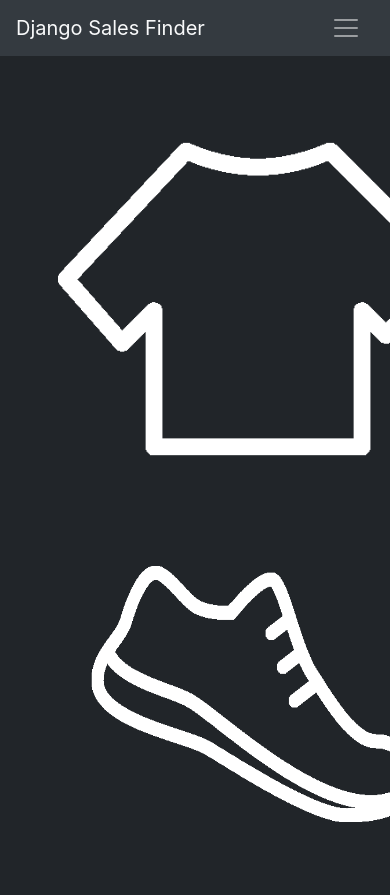
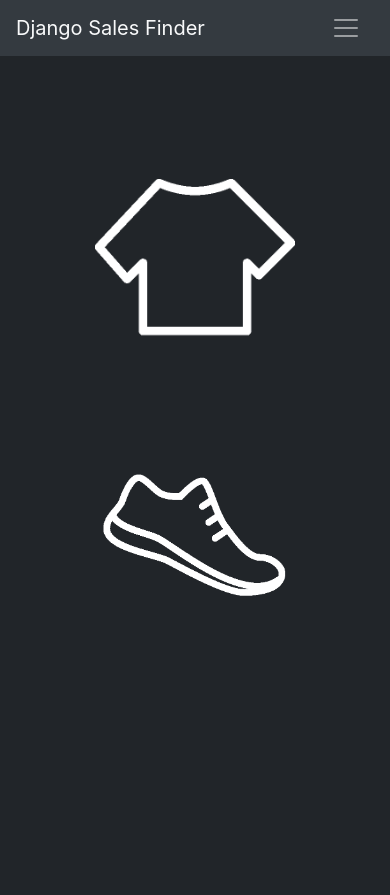
Before and after one commit to DilyanAntonov/django-sales-finder, a Django app: page / in a window 390 px wide; the page is wider, and only the part inside the window is pictured. After the commit the page ends 596 px from the top of that part, so only its background shows below. Run offline with Django 3.2, Linux system fonts and the light colour scheme; some libraries are stand-ins or nearby versions.

Commit message:
Mobile Support
Home page and search menus now are mobile friendly

```diff
--- a/main/static/fashion/main.css
+++ b/main/static/fashion/main.css
@@ -1,7 +1,21 @@
 .form-center {
-  margin-top: 10%;
-  margin-left: 40%;
-  margin-right: 40%;
+  margin-top: 20%;
+  margin-left: 30%;
+  margin-right: 30%;
+}
+
+.clothes-icon {
+  width: 400px;
+  height: auto;
+  margin-top: 30%;
+  margin-left: 10%;
+}
+
+.shoes-icon {
+  width: 400px;
+  height: auto;
+  margin-top: 30%;
+  margin-right: 20%;
 }
 
 .notfound-text {
@@ -22,3 +36,48 @@
   margin-left: -150px; /* Half of width */
   margin-top: -50px;    /* Half of height */
 }
+
+@media (max-width: 1000px) {
+  .h-md-100 { height: 50vh; }
+
+  .clothes-icon {
+    width: 300px;
+    height: auto;
+    margin-top: 90%;
+    margin-bottom: 0%;
+    margin-left: 0%;
+  }
+
+  .shoes-icon {
+    width: 320px;
+    height: auto;
+    margin-top: 90%;
+    margin-left: 0%;
+    margin-right: 0%;
+  }
+}
+
+@media (max-width: 700px) {
+  .h-md-100 { height: 50vh; }
+
+  .form-center {
+    margin-top: 50%;
+    margin-left: 10%;
+    margin-right: 10%;
+  }
+
+  .clothes-icon {
+    width: 200px;
+    height: auto;
+    margin-top: 20%;
+    margin-left: 0%;
+  }
+
+  .shoes-icon {
+    width: 220px;
+    height: auto;
+    margin-top: -10%;
+    margin-left: 0%;
+    margin-right: 0%;
+  }
+}
--- a/main/templates/main/base.html
+++ b/main/templates/main/base.html
@@ -4,7 +4,7 @@
 <head>
     <!-- Required meta tags -->
     <meta charset="utf-8">
-    <meta name="viewport" content="width=device-width, initial-scale=1, shrink-to-fit=no">
+    <meta name="viewport" content="width=device-width, initial-scale=1, user-scalable=no">
 
     <!-- Bootstrap CSS -->
     <link rel="stylesheet" href="https://stackpath.bootstrapcdn.com/bootstrap/4.3.1/css/bootstrap.min.css" integrity="sha384-ggOyR0iXCbMQv3Xipma34MD+dH/1fQ784/j6cY/iJTQUOhcWr7x9JvoRxT2MZw1T" crossorigin="anonymous">
@@ -12,7 +12,7 @@
     <title>Django Fashion</title>
 </head>
 <body style="background-color: #212529;">
-  <nav class="navbar navbar-expand-lg" style="background-color:#343a40;">
+  <nav class="navbar fixed-top navbar-expand-lg" style="background-color:#343a40;">
     <a class="navbar-brand text-light" href="/">Django Sales Finder</a>
     <button class="navbar-toggler navbar-dark" type="button" data-toggle="collapse" data-target="#collapsibleNavbar">
       <span class="navbar-toggler-icon"></span>
--- a/main/templates/main/clothes/clothes-home.html
+++ b/main/templates/main/clothes/clothes-home.html
@@ -1,6 +1,7 @@
 {% extends "main/base.html" %}
 
 {% block content %}
+    <div class="container">
         <div class="form-center text-light text-center">
             <div class="form-group">
                 <form action="" method="POST" class='form-group'>
@@ -12,4 +13,5 @@
                 </form>
             </div>
         </div>
+    </div>
 {% endblock content %}
--- a/main/templates/main/clothes/clothes-search-results.html
+++ b/main/templates/main/clothes/clothes-search-results.html
@@ -2,6 +2,7 @@
 
 <div class="container">
     {% block content %}
+    <div style="padding-top: 50px;">
         <div class="row row-cols-auto grid-center">
             {% for item in items %}
                 <div class="col">
@@ -16,5 +17,6 @@
                 </div>
             {% endfor %}
         </div>
+    </div>
     {% endblock content %}
 </div>
--- a/main/templates/main/home.html
+++ b/main/templates/main/home.html
@@ -1,12 +1,21 @@
 {% extends "main/base.html" %}
 
 {% block content %}
-<div class="row" style="margin-top: 10%; margin-right: 10%;">
-    <div class="column" style="margin-left: 20%">
-        <a href="clothes/"><img src="static/fashion/images/clothes.png" alt="clothes" width="400" height="400"></a>
+<div class="d-md-flex h-md-100 align-items-center">
+    <div class="col-md-6 p-0 h-md-100">
+        <div class="d-md-flex align-items-center h-100 p-5 text-center justify-content-center">
+            <div class="pt-5 pb-5">
+                <a href="clothes/"><img class="clothes-icon" src="static/fashion/images/clothes.png" alt="clothes"></a>
+            </div>
+        </div>
     </div>
-    <div class="column" style="margin-left: 20%">
-        <a href="shoes/"><img src="static/fashion/images/shoes.png" alt="shoes" width="400" height="400"></a>
+    <div class="col-md-6 p-0 h-md-100">
+        <div class="d-md-flex align-items-center h-md-100 p-5 text-center justify-content-center">
+            <a href="shoes/"><img class="shoes-icon" src="static/fashion/images/shoes.png" alt="shoes"></a>
+        </div>
     </div>
 </div>
+
+
+
 {% endblock content %}
--- a/main/templates/main/shoes/shoes-home.html
+++ b/main/templates/main/shoes/shoes-home.html
@@ -1,6 +1,7 @@
 {% extends "main/base.html" %}
 
 {% block content %}
+    <div class="container">
         <div class="form-center text-light text-center">
             <div class="form-group">
                 <form action="" method="POST" class='form-group'>
@@ -12,4 +13,5 @@
                 </form>
             </div>
         </div>
+    </div>
 {% endblock content %}
--- a/main/templates/main/shoes/shoes-search-results.html
+++ b/main/templates/main/shoes/shoes-search-results.html
@@ -2,6 +2,7 @@
 
 <div class="container">
     {% block content %}
+    <div style="padding-top: 50px;">
         <div class="row row-cols-auto grid-center">
             {% for item in items %}
                 <div class="col">
@@ -16,5 +17,6 @@
                 </div>
             {% endfor %}
         </div>
+    </div>
     {% endblock content %}
 </div>
```
Also changed, not shown: db.sqlite3. Lines whose indentation alone changed are shown as unchanged.
